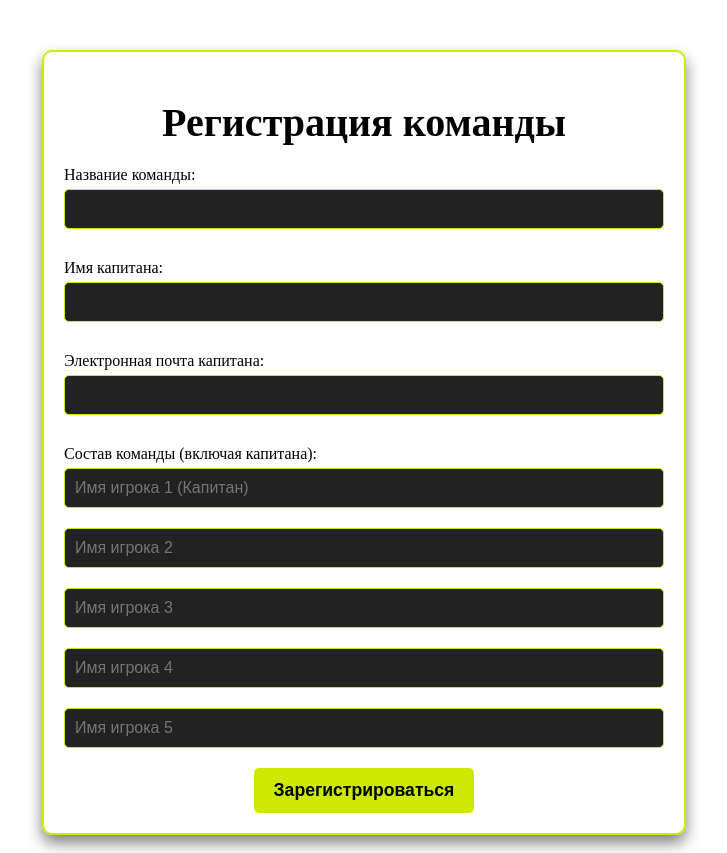
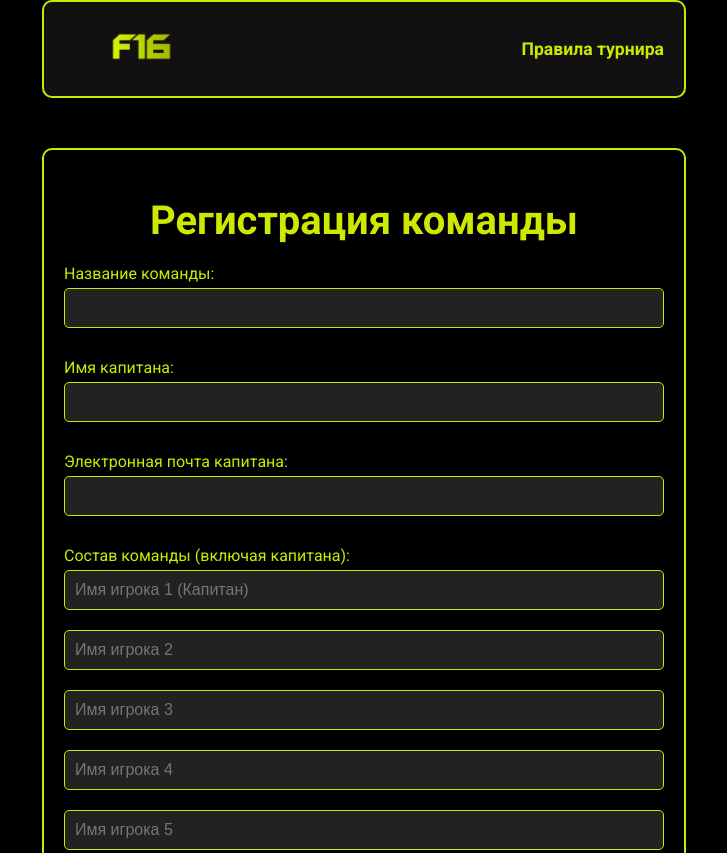
Before and after one commit to padash00/f16arena, a plain HTML site: page index.html in a window 1280 px wide. Shown: the top 853 px of the page, without its empty margins (276-1003 px from the left). Drawn offline with Linux system fonts and the light colour scheme.

Commit message:
index.html

```diff
--- a/index.html
+++ b/index.html
@@ -6,17 +6,37 @@
     <title>Регистрация команды</title>
     <link href="https://fonts.googleapis.com/css2?family=Roboto:wght@400;700&display=swap" rel="stylesheet">
     <style>
-    <div class="header">
-        <a href="index.html">
-            <img src="images/logo.png" alt="Логотип организации" loading="lazy">
-        </a>
-    </div>
         body {
             background-color: #000000;
             color: #cde901;
             font-family: 'Roboto', Arial, sans-serif;
             margin: 0;
             padding: 0;
+        }
+        .header {
+            background-color: #111;
+            padding: 20px;
+            margin: 0 auto;
+            max-width: 600px;
+            border: 2px solid #cde901;
+            border-radius: 10px;
+            box-shadow: 0 8px 15px rgba(0, 0, 0, 0.5);
+            display: flex;
+            justify-content: space-between;
+            align-items: center;
+        }
+        .header img {
+            max-height: 50px;
+            width: auto;
+        }
+        .header nav a {
+            color: #cde901;
+            text-decoration: none;
+            font-weight: bold;
+            font-size: 1.1em;
+        }
+        .header nav a:hover {
+            color: #aacc00;
         }
         .container {
             max-width: 600px;
@@ -76,6 +96,17 @@
     </style>
 </head>
 <body>
+    <!-- Шапка с логотипом и ссылкой на правила -->
+    <div class="header">
+        <a href="index.html">
+            <img src="images/logo.png" alt="Логотип" loading="lazy">
+        </a>
+        <nav>
+            <a href="pravila.html">Правила турнира</a>
+        </nav>
+    </div>
+
+    <!-- Контент страницы -->
     <div class="container">
         <h1>Регистрация команды</h1>
         <form action="https://formspree.io/f/xwpkqqag" method="POST">
```
